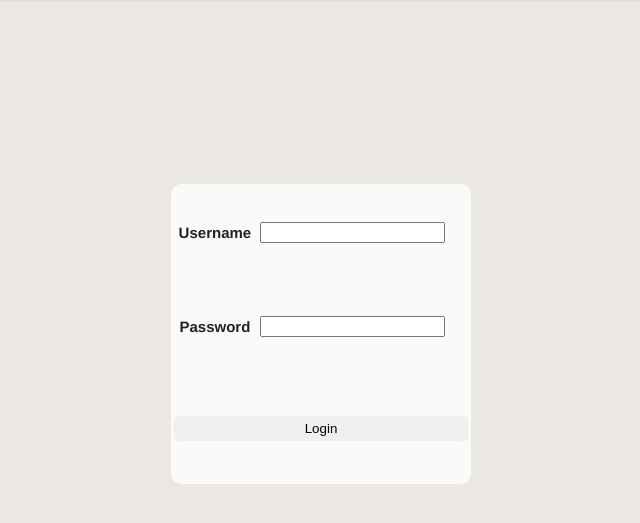
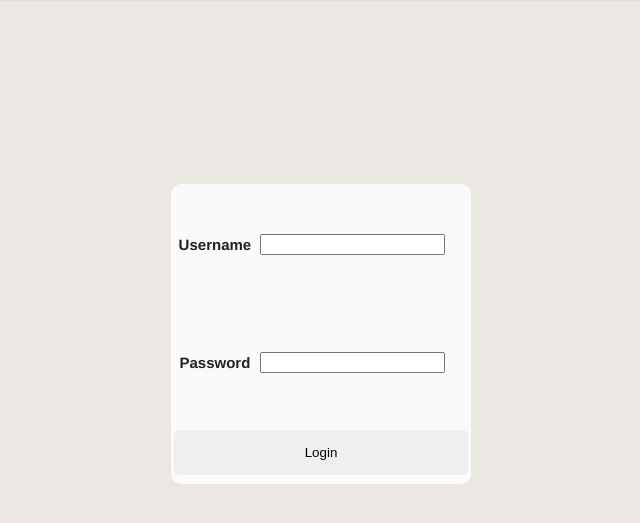
Before and after one commit to brochape/Villo-database, a Flask app: template src/templates/login.html in a window 1280 px wide. Shown: the part 66-589 px from the top of the page, without its empty margins (319-959 px from the left). Run offline with Flask 2, Linux system fonts and the light colour scheme; the template is opened without the code that fills it: most values are stand-ins (such as "Sample title", 1, 10 or a date in 2020).

Commit message:
better login button

```diff
--- a/src/templates/login.html
+++ b/src/templates/login.html
@@ -12,7 +12,7 @@
 			<td><input type="password" name="password" /></td>
 		</tr>
 		<tr>
-			<td colspan = "2"><input type="submit" value="Login"/></td>
+			<td colspan = "2" style="height:20%;"><input  style="height:80%;" type="submit" value="Login"/></td>
 		</tr>
 		{% if redirect_url is defined %}
 		<input type="hidden" value="{{ redirect_url }}" name="redirect_url" />
```
